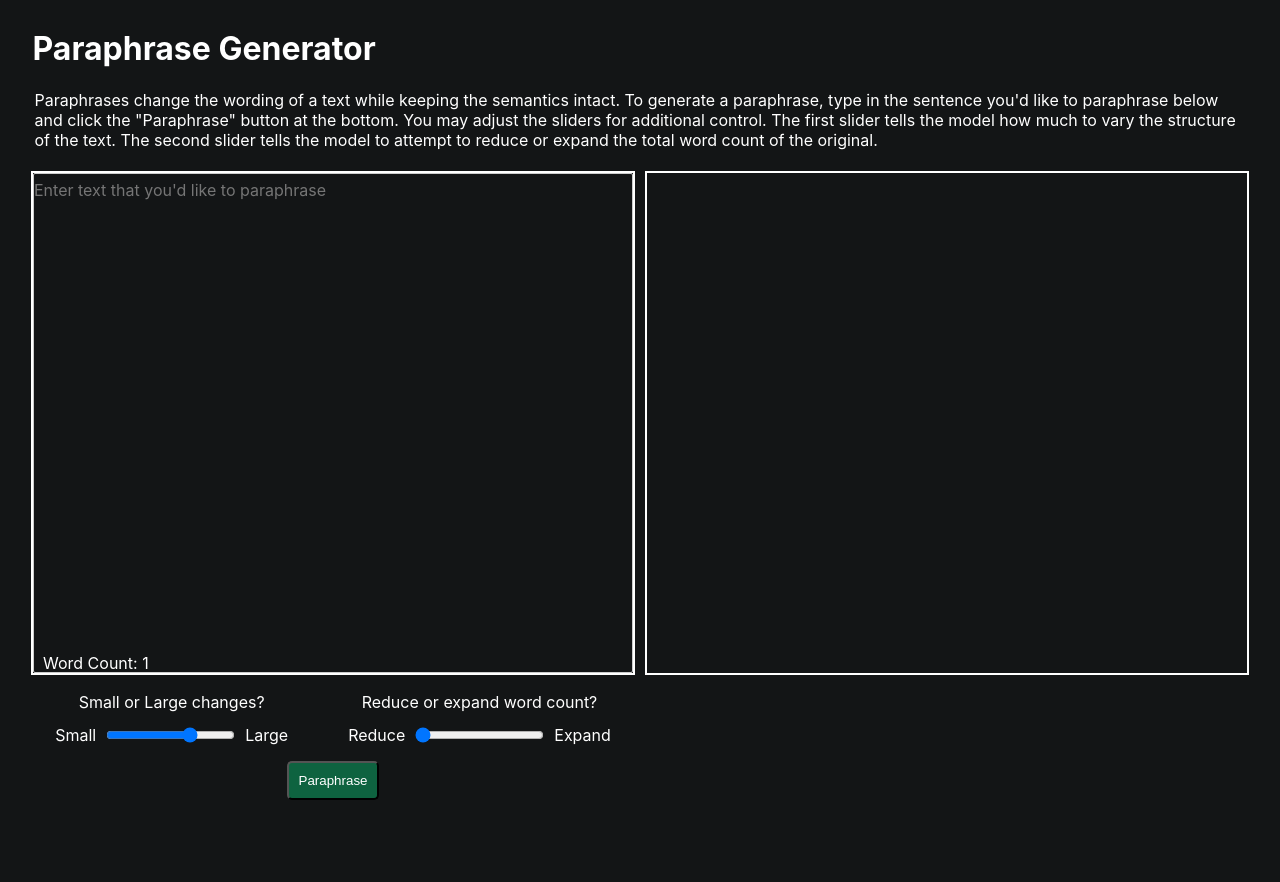
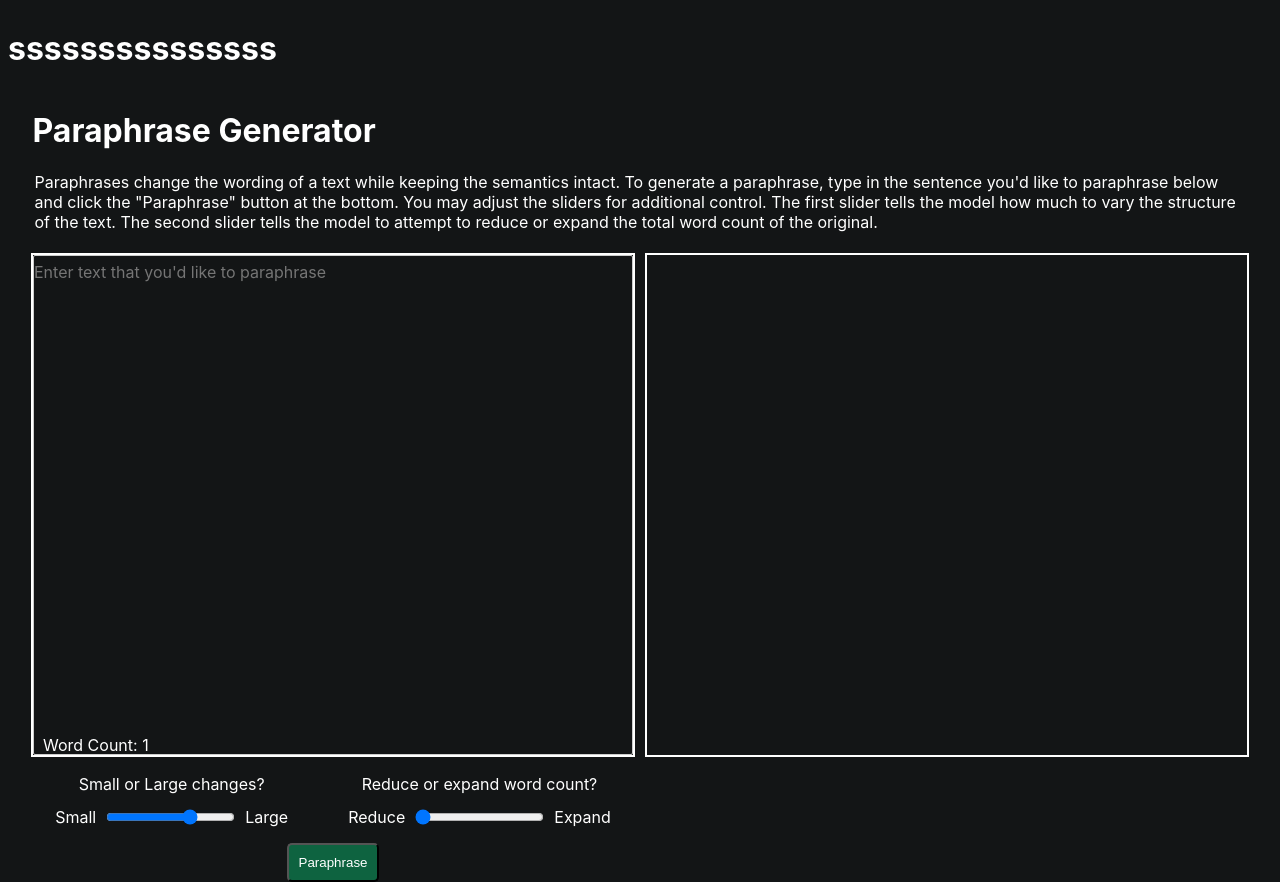
Before and after one commit to Ghani-25/predy, a plain HTML site: page public/index.html in a window 1280 px wide. Before the commit the page ends 800 px from the top, so only its background shows below. Drawn offline with Linux system fonts and the light colour scheme.

Commit message:
Update index.html

```diff
--- a/public/index.html
+++ b/public/index.html
@@ -14,5 +14,6 @@
 </head>
 
 <body>
+	<h1>sssssssssssssss</h1>
 </body>
 </html>
```
